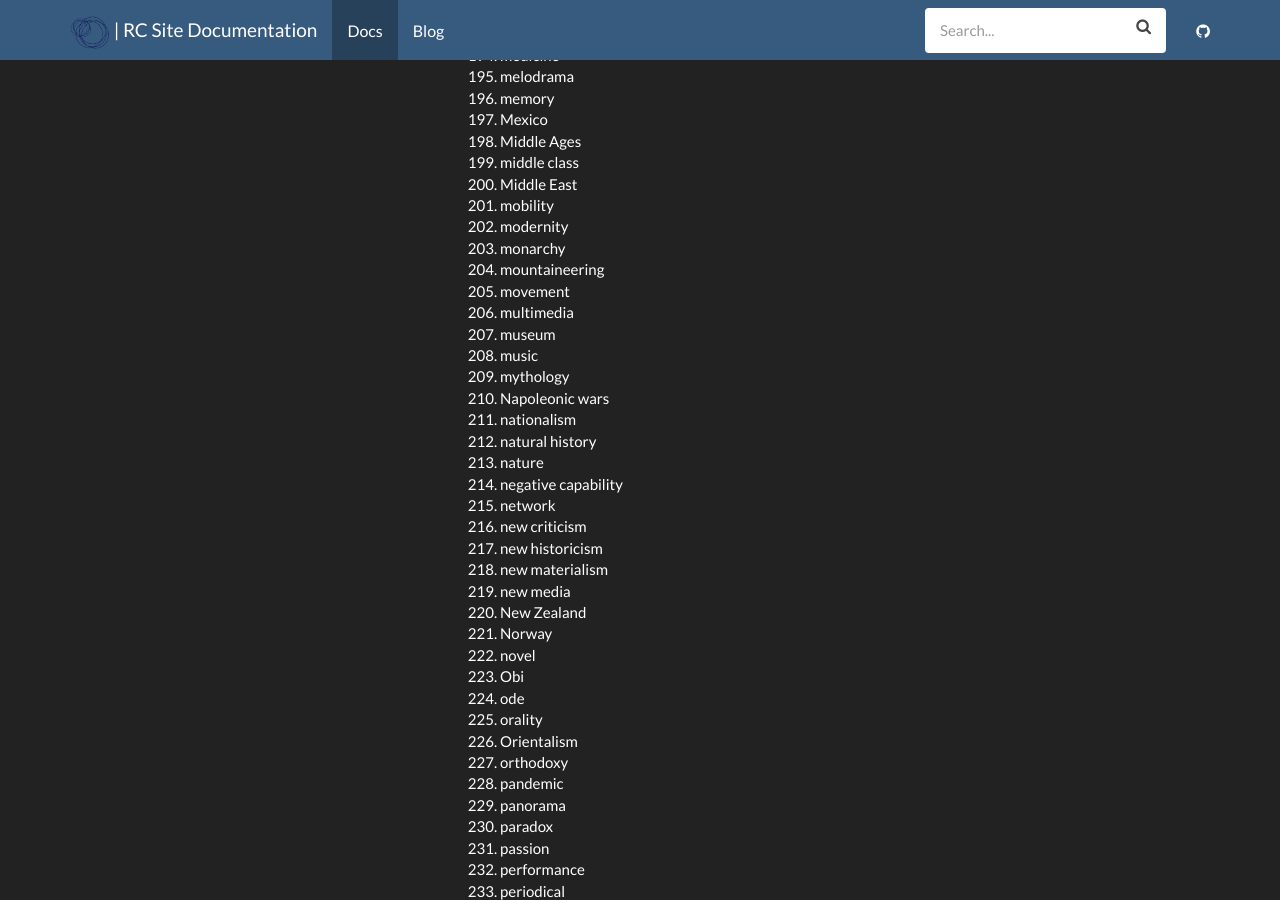
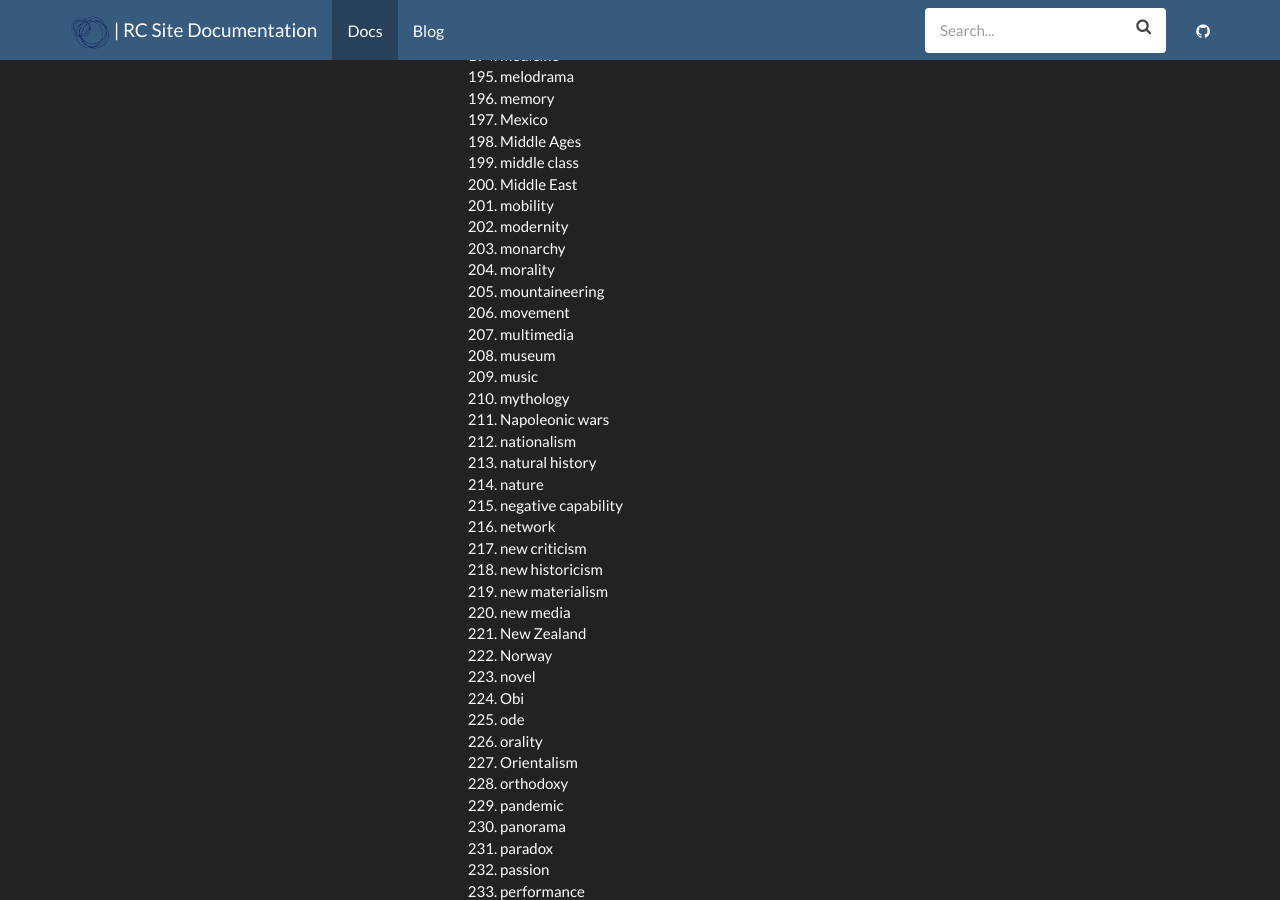
Before and after one commit to steve-kasica/romanticcircles.github.io, a Jekyll site: the page built from _docs/contributor-resources/rc-tagging.md, in a window 1280 px wide and 900 px high, scrolled down 4560 px. Built offline with Jekyll 4.4.1, drawn with Linux system fonts in a browser that asks for light colours.

Commit message:
added term

```diff
--- a/_docs/contributor-resources/rc-tagging.md
+++ b/_docs/contributor-resources/rc-tagging.md
@@ -213,122 +213,123 @@ Please select 4-6 tags from the following list that are generally relevant to th
 201. mobility
 202. modernity
 203. monarchy
-204. mountaineering
-205. movement
-206. multimedia
-207. museum
-208. music
-209. mythology
-210. Napoleonic wars
-211. nationalism
-212. natural history
-213. nature
-214. negative capability
-215. network
-216. new criticism
-217. new historicism
-218. new materialism
-219. new media
-220. New Zealand
-221. Norway
-222. novel
-223. Obi
-224. ode
-225. orality
-226. Orientalism
-227. orthodoxy
-228. pandemic
-229. panorama
-230. paradox
-231. passion
-232. performance
-233. periodical
-234. periodization
-235. perspective
-236. Peterloo
-237. phenomenology
-238. philology
-239. philosophy
-240. photography
-241. phrenology
-242. picture theory
-243. picturesque
-244. place
-245. plague
-246. play
-247. politics
-248. popular culture
-249. pornography
-250. postcolonial
-251. post-romantic
-252. poverty
-253. presentism
-254. print culture
-255. propaganda
-256. prophecy
-257. prosody
-258. Protestantism
-259. Protestant Reformation
-260. psychoanalysis
-261. psychology
-262. public
-263. publishing
-264. queer studies
-265. race
-266. radicalism
-267. reader response
-268. realism
-269. reception studies
-270. reform
-271. religion
-272. remediation
-273. reproduction
-274. republicanism
-275. resistance
-276. reviews
-277. revolution
-278. rhetoric
-279. rhythm
-280. romance
-281. Rome
-282. ruins
-283. rural
-284. Russia
-285. satire
-286. science
-287. science fiction
-288. Scotland
-289. sculpture
-290. secularism
-291. sensation
-292. sensibility
-293. sentimentality
-294. sexuality
-295. silence
-296. skepticism
-297. sky
-298. slave narrative
-299. slavery
-300. social media
-301. sociology
-302. sound
-303. South America
-304. spatiality
-305. spectacle
-306. study abroad
-307. subjectivity
-308. sublime
-309. sympathy
-310. taste
-311. teaching
-312. technology
-313. temporality
-314. textuality
-315. theater
-316. theology
-317. theory
-318. thing theory
-319. topography
+204. morality
+205. mountaineering
+206. movement
+207. multimedia
+208. museum
+209. music
+210. mythology
+211. Napoleonic wars
+212. nationalism
+213. natural history
+214. nature
+215. negative capability
+216. network
+217. new criticism
+218. new historicism
+219. new materialism
+220. new media
+221. New Zealand
+222. Norway
+223. novel
+224. Obi
+225. ode
+226. orality
+227. Orientalism
+228. orthodoxy
+229. pandemic
+230. panorama
+231. paradox
+232. passion
+233. performance
+234. periodical
+235. periodization
+236. perspective
+237. Peterloo
+238. phenomenology
+239. philology
+240. philosophy
+241. photography
+242. phrenology
+243. picture theory
+244. picturesque
+245. place
+246. plague
+247. play
+248. politics
+249. popular culture
+250. pornography
+251. postcolonial
+252. post-romantic
+253. poverty
+254. presentism
+255. print culture
+256. propaganda
+257. prophecy
+258. prosody
+259. Protestantism
+260. Protestant Reformation
+261. psychoanalysis
+262. psychology
+263. public
+264. publishing
+265. queer studies
+266. race
+267. radicalism
+268. reader response
+269. realism
+270. reception studies
+271. reform
+272. religion
+273. remediation
+274. reproduction
+275. republicanism
+276. resistance
+277. reviews
+278. revolution
+279. rhetoric
+280. rhythm
+281. romance
+282. Rome
+283. ruins
+284. rural
+285. Russia
+286. satire
+287. science
+288. science fiction
+289. Scotland
+290. sculpture
+291. secularism
+292. sensation
+293. sensibility
+294. sentimentality
+295. sexuality
+296. silence
+297. skepticism
+298. sky
+299. slave narrative
+300. slavery
+301. social media
+302. sociology
+303. sound
+304. South America
+305. spatiality
+306. spectacle
+307. study abroad
+308. subjectivity
+309. sublime
+310. sympathy
+311. taste
+312. teaching
+313. technology
+314. temporality
+315. textuality
+316. theater
+317. theology
+318. theory
+319. thing theory
+320. topography
 320. tourism
 321. tragedy
 322. transatlantic studies
```
